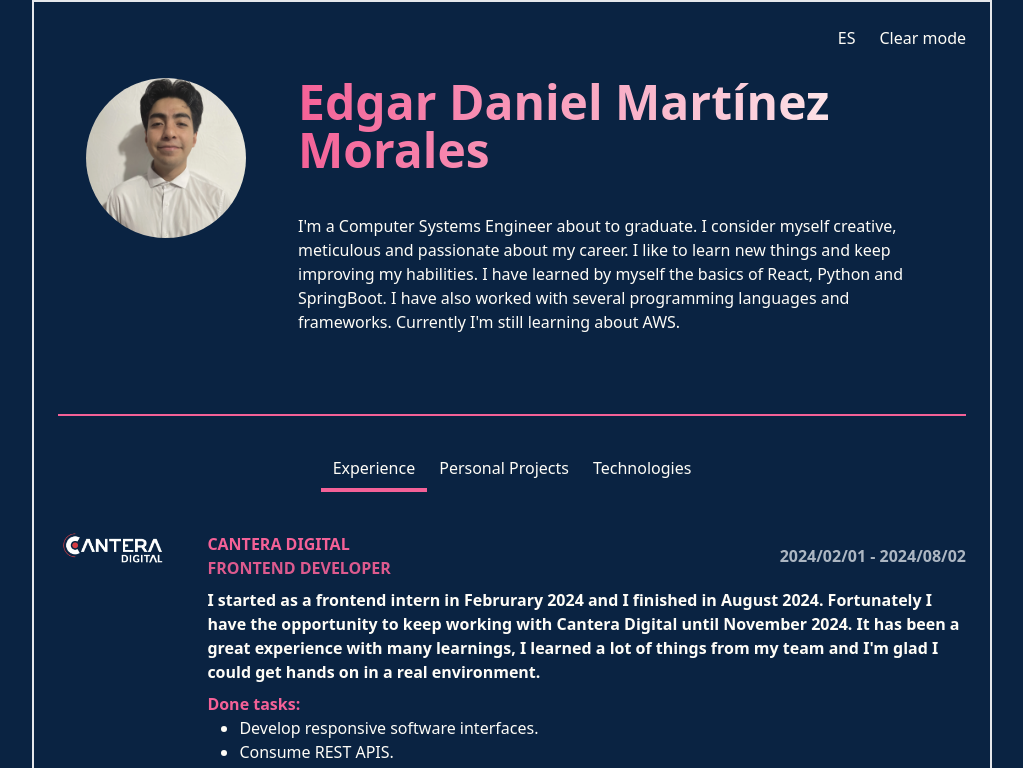
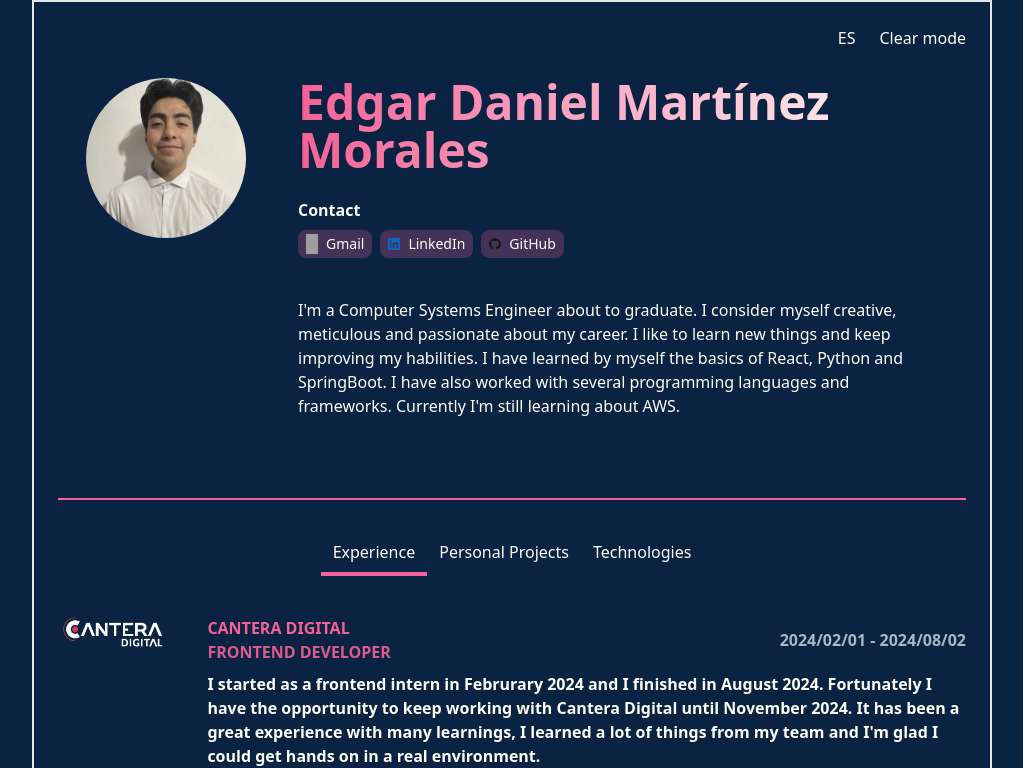
Before and after one commit to DanielMMITM/portfolio, a React (Vite) app: page / in a window 1280 px wide. Shown: the top 768 px of the page, without its empty margins (128-1151 px from the left). Built offline with nearby package versions, Linux system fonts and the light colour scheme; grey boxes are pictures that could not be loaded; the HTML template or start-up script is replaced by a standard one.

Commit message:
Add - add contact section

```diff
--- a/src/components/Description.tsx
+++ b/src/components/Description.tsx
@@ -2,6 +2,7 @@ import { SELF_DESCRIPTION_EN } from '@/constants/english';
 import { SELF_DESCRIPTION_ES } from '@/constants/spanish';
 import { useAppContext } from '@/context/AppContext';
 import Profile from '@/assets/images/profile.webp';
+import { contactInfo } from '@/data/contactInfo';
 
 export const Description = () => {
   const { english } = useAppContext();
@@ -19,6 +20,22 @@ export const Description = () => {
         <h1 className="min-h-14 text-5xl font-extrabold bg-clip-text text-transparent text-center md:text-start bg-gradient-to-r from-secondaryLight to-tertiaryLight dark:from-secondary dark:to-tertiary">
           Edgar Daniel Martínez Morales
         </h1>
+        <div className="-mt-4">
+          <h2 className="text-md font-bold">Contact</h2>
+          <div className="flex gap-2 mt-2">
+            {contactInfo?.map(({ id, icon, name, link, mailFlag }) => (
+              <a
+                key={id}
+                className="flex gap-2 py-1 px-2 rounded-lg dark:bg-secondary/25  dark:hover:bg-secondary/65 bg-secondaryLight/25 hover:bg-secondaryLight/55 shadow-inner"
+                href={mailFlag ? `mailto:${link}` : link}
+                target="_blank"
+              >
+                <img src={icon} alt="" className="w-3" />
+                <span className="text-sm">{name}</span>
+              </a>
+            ))}
+          </div>
+        </div>
         <p className="min-w-[30dvw] mb-20">
           {english ? SELF_DESCRIPTION_EN : SELF_DESCRIPTION_ES}
         </p>
--- /dev/null
+++ b/src/data/contactInfo.ts
@@ -0,0 +1,25 @@
+import gmail from '@/assets/icons/gmail.svg';
+import github from '@/assets/icons/github.svg';
+import linkedin from '@/assets/icons/linkedin.svg';
+
+export const contactInfo = [
+  {
+    id: 1,
+    icon: gmail,
+    name: 'Gmail',
+    mailFlag: true,
+    link: 'edgar.danmm@gmail.com',
+  },
+  {
+    id: 2,
+    icon: linkedin,
+    name: 'LinkedIn',
+    link: 'https://www.linkedin.com/in/edgar-mm/',
+  },
+  {
+    id: 3,
+    icon: github,
+    name: 'GitHub',
+    link: 'https://github.com/DanielMMITM',
+  },
+];
--- a/src/output.css
+++ b/src/output.css
@@ -600,8 +600,11 @@ video {
   margin-bottom: 0.5rem;
 }
 
-.my-10 {
-  margin-top: 2.5rem;
+.-mt-4 {
+  margin-top: -1rem;
+}
+
+.mb-10 {
   margin-bottom: 2.5rem;
 }
 
@@ -627,26 +630,6 @@ video {
 
 .mt-4 {
   margin-top: 1rem;
-}
-
-.mb-4 {
-  margin-bottom: 1rem;
-}
-
-.mb-10 {
-  margin-bottom: 2.5rem;
-}
-
-.mt-5 {
-  margin-top: 1.25rem;
-}
-
-.mr-auto {
-  margin-right: auto;
-}
-
-.ml-auto {
-  margin-left: auto;
 }
 
 .flex {
@@ -694,12 +677,20 @@ video {
   min-height: 30dvh;
 }
 
+.w-3 {
+  width: 0.75rem;
+}
+
 .w-4 {
   width: 1rem;
 }
 
 .w-40 {
   width: 10rem;
+}
+
+.w-5 {
+  width: 1.25rem;
 }
 
 .w-\[40px\] {
@@ -710,18 +701,6 @@ video {
   width: 100%;
 }
 
-.w-20 {
-  width: 5rem;
-}
-
-.w-\[30rem\] {
-  width: 30rem;
-}
-
-.w-5 {
-  width: 1.25rem;
-}
-
 .min-w-\[30dvw\] {
   min-width: 30dvw;
 }
@@ -730,36 +709,12 @@ video {
   flex-shrink: 0;
 }
 
-.basis-9\/12 {
-  flex-basis: 75%;
-}
-
-.basis-3\/12 {
-  flex-basis: 25%;
-}
-
-.basis-1\/12 {
-  flex-basis: 8.333333%;
-}
-
-.basis-2\/12 {
-  flex-basis: 16.666667%;
-}
-
-.basis-10\/12 {
-  flex-basis: 83.333333%;
-}
-
 .basis-11\/12 {
   flex-basis: 91.666667%;
 }
 
 .basis-6\/12 {
   flex-basis: 50%;
-}
-
-.basis-7\/12 {
-  flex-basis: 58.333333%;
 }
 
 .-translate-y-1\/2 {
@@ -796,10 +751,6 @@ video {
   list-style-type: disc;
 }
 
-.flex-row {
-  flex-direction: row;
-}
-
 .flex-col {
   flex-direction: column;
 }
@@ -826,6 +777,10 @@ video {
 
 .gap-10 {
   gap: 2.5rem;
+}
+
+.gap-2 {
+  gap: 0.5rem;
 }
 
 .gap-4 {
@@ -865,67 +820,9 @@ video {
   border-radius: 0.75rem;
 }
 
-.rounded-t-xl {
-  border-top-left-radius: 0.75rem;
-  border-top-right-radius: 0.75rem;
-}
-
-.rounded-t-lg {
-  border-top-left-radius: 0.5rem;
-  border-top-right-radius: 0.5rem;
-}
-
-.rounded-t-md {
-  border-top-left-radius: 0.375rem;
-  border-top-right-radius: 0.375rem;
-}
-
-.rounded-t-sm {
-  border-top-left-radius: 0.125rem;
-  border-top-right-radius: 0.125rem;
-}
-
-.rounded-t-3xl {
-  border-top-left-radius: 1.5rem;
-  border-top-right-radius: 1.5rem;
-}
-
-.rounded-t-2xl {
-  border-top-left-radius: 1rem;
-  border-top-right-radius: 1rem;
-}
-
-.rounded-t-\[1rem\] {
-  border-top-left-radius: 1rem;
-  border-top-right-radius: 1rem;
-}
-
-.rounded-t-\[\.9rem\] {
-  border-top-left-radius: .9rem;
-  border-top-right-radius: .9rem;
-}
-
-.rounded-t-\[\.8rem\] {
-  border-top-left-radius: .8rem;
-  border-top-right-radius: .8rem;
-}
-
-.rounded-t-\[\.7rem\] {
-  border-top-left-radius: .7rem;
-  border-top-right-radius: .7rem;
-}
-
 .rounded-t-\[\.78rem\] {
   border-top-left-radius: .78rem;
   border-top-right-radius: .78rem;
-}
-
-.rounded-tl-xl {
-  border-top-left-radius: 0.75rem;
-}
-
-.rounded-tr-xl {
-  border-top-right-radius: 0.75rem;
 }
 
 .border {
@@ -953,6 +850,10 @@ video {
 .bg-primary {
   --tw-bg-opacity: 1;
   background-color: rgb(10 35 66 / var(--tw-bg-opacity));
+}
+
+.bg-secondaryLight\/25 {
+  background-color: rgb(35 100 170 / 0.25);
 }
 
 .bg-transparent {
@@ -1003,10 +904,6 @@ video {
      object-position: top;
 }
 
-.p-2 {
-  padding: 0.5rem;
-}
-
 .p-3 {
   padding: 0.75rem;
 }
@@ -1019,13 +916,19 @@ video {
   padding: 1.5rem;
 }
 
-.p-1 {
-  padding: 0.25rem;
+.px-2 {
+  padding-left: 0.5rem;
+  padding-right: 0.5rem;
 }
 
 .px-4 {
   padding-left: 1rem;
   padding-right: 1rem;
+}
+
+.py-1 {
+  padding-top: 0.25rem;
+  padding-bottom: 0.25rem;
 }
 
 .pl-8 {
@@ -1041,24 +944,14 @@ video {
   line-height: 1;
 }
 
+.text-lg {
+  font-size: 1.125rem;
+  line-height: 1.75rem;
+}
+
 .text-sm {
   font-size: 0.875rem;
   line-height: 1.25rem;
-}
-
-.text-base {
-  font-size: 1rem;
-  line-height: 1.5rem;
-}
-
-.text-xl {
-  font-size: 1.25rem;
-  line-height: 1.75rem;
-}
-
-.text-lg {
-  font-size: 1.125rem;
-  line-height: 1.75rem;
 }
 
 .font-bold {
@@ -1115,11 +1008,6 @@ video {
   color: rgb(255 255 255 / var(--tw-text-opacity));
 }
 
-.text-secondary {
-  --tw-text-opacity: 1;
-  color: rgb(244 97 151 / var(--tw-text-opacity));
-}
-
 .opacity-0 {
   opacity: 0;
 }
@@ -1146,6 +1034,17 @@ video {
   --tw-shadow: 0 0 0 1px #ffffff10;
   --tw-shadow-colored: 0 0 0 1px var(--tw-shadow-color);
   box-shadow: var(--tw-ring-offset-shadow, 0 0 #0000), var(--tw-ring-shadow, 0 0 #0000), var(--tw-shadow);
+}
+
+.shadow-inner {
+  --tw-shadow: inset 0 2px 4px 0 rgb(0 0 0 / 0.05);
+  --tw-shadow-colored: inset 0 2px 4px 0 var(--tw-shadow-color);
+  box-shadow: var(--tw-ring-offset-shadow, 0 0 #0000), var(--tw-ring-shadow, 0 0 #0000), var(--tw-shadow);
+}
+
+.invert {
+  --tw-invert: invert(100%);
+  filter: var(--tw-blur) var(--tw-brightness) var(--tw-contrast) var(--tw-grayscale) var(--tw-hue-rotate) var(--tw-invert) var(--tw-saturate) var(--tw-sepia) var(--tw-drop-shadow);
 }
 
 .transition-opacity {
@@ -1203,6 +1102,10 @@ video {
   background-color: rgb(35 100 170 / var(--tw-bg-opacity));
 }
 
+.hover\:bg-secondaryLight\/55:hover {
+  background-color: rgb(35 100 170 / 0.55);
+}
+
 .hover\:bg-opacity-5:hover {
   --tw-bg-opacity: 0.05;
 }
@@ -1212,24 +1115,12 @@ video {
 }
 
 @media (min-width: 600px) {
-  .sm\:ml-auto {
-    margin-left: auto;
-  }
-
   .sm\:flex-row {
     flex-direction: row;
   }
 
-  .sm\:flex-col {
-    flex-direction: column;
-  }
-
   .sm\:items-start {
     align-items: flex-start;
-  }
-
-  .sm\:items-center {
-    align-items: center;
   }
 
   .sm\:justify-start {
@@ -1259,10 +1150,6 @@ video {
     flex-direction: row;
   }
 
-  .md\:flex-col {
-    flex-direction: column;
-  }
-
   .md\:items-center {
     align-items: center;
   }
@@ -1281,22 +1168,8 @@ video {
 }
 
 @media (min-width: 1280px) {
-  .lg\:ml-auto {
-    margin-left: auto;
-  }
-
   .lg\:flex-row {
     flex-direction: row;
-  }
-
-  .lg\:flex-col {
-    flex-direction: column;
-  }
-}
-
-@media (min-width: 2400px) {
-  .xl\:flex-col {
-    flex-direction: column;
   }
 }
 
@@ -1318,6 +1191,10 @@ video {
 .dark\:bg-secondary:where(.dark, .dark *) {
   --tw-bg-opacity: 1;
   background-color: rgb(244 97 151 / var(--tw-bg-opacity));
+}
+
+.dark\:bg-secondary\/25:where(.dark, .dark *) {
+  background-color: rgb(244 97 151 / 0.25);
 }
 
 .dark\:from-secondary:where(.dark, .dark *) {
@@ -1361,6 +1238,10 @@ video {
   background-color: rgb(244 97 151 / var(--tw-bg-opacity));
 }
 
+.dark\:hover\:bg-secondary\/65:hover:where(.dark, .dark *) {
+  background-color: rgb(244 97 151 / 0.65);
+}
+
 .hover\:dark\:bg-primaryLight:where(.dark, .dark *):hover {
   --tw-bg-opacity: 1;
   background-color: rgb(255 253 247 / var(--tw-bg-opacity));
```
